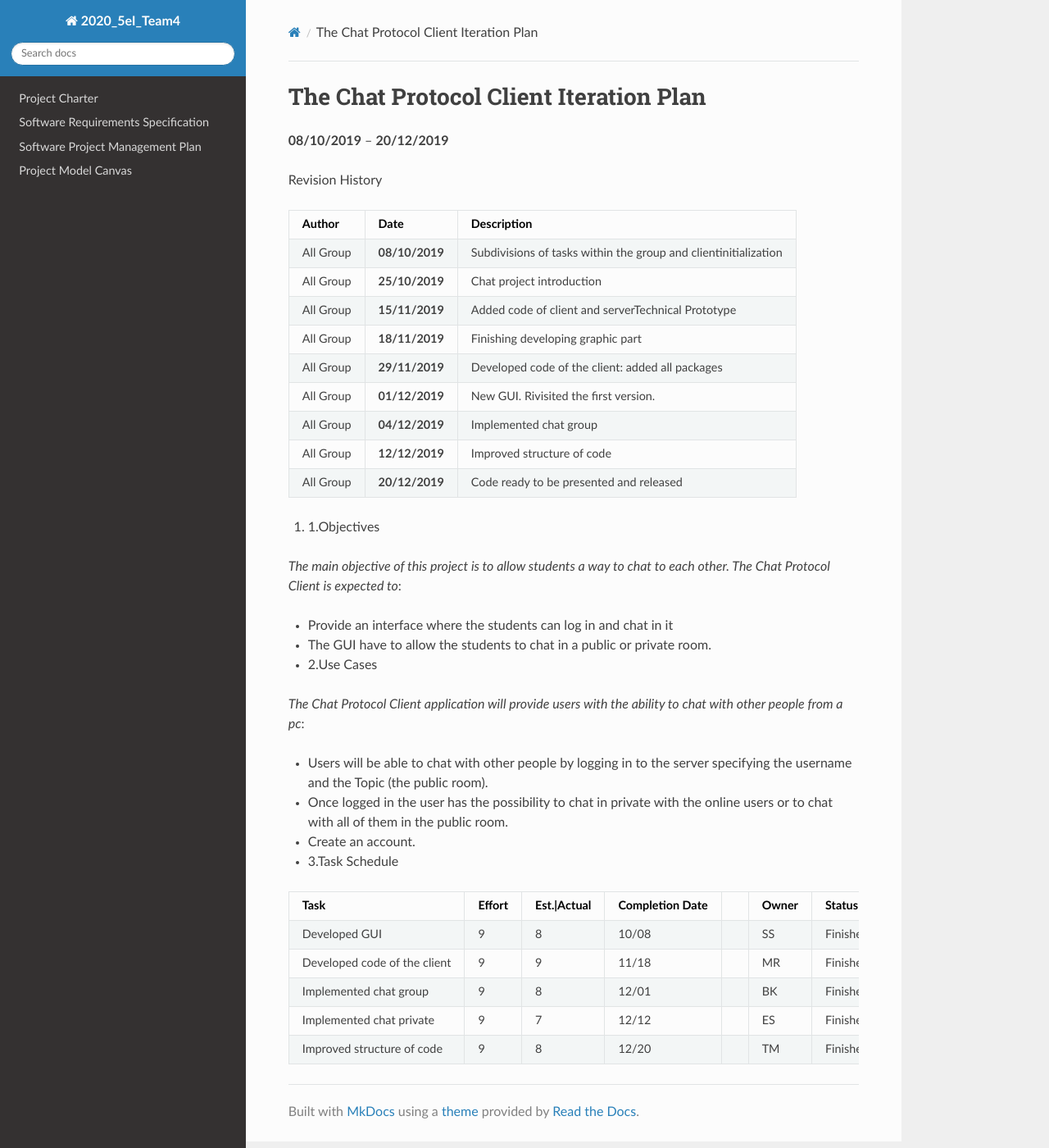
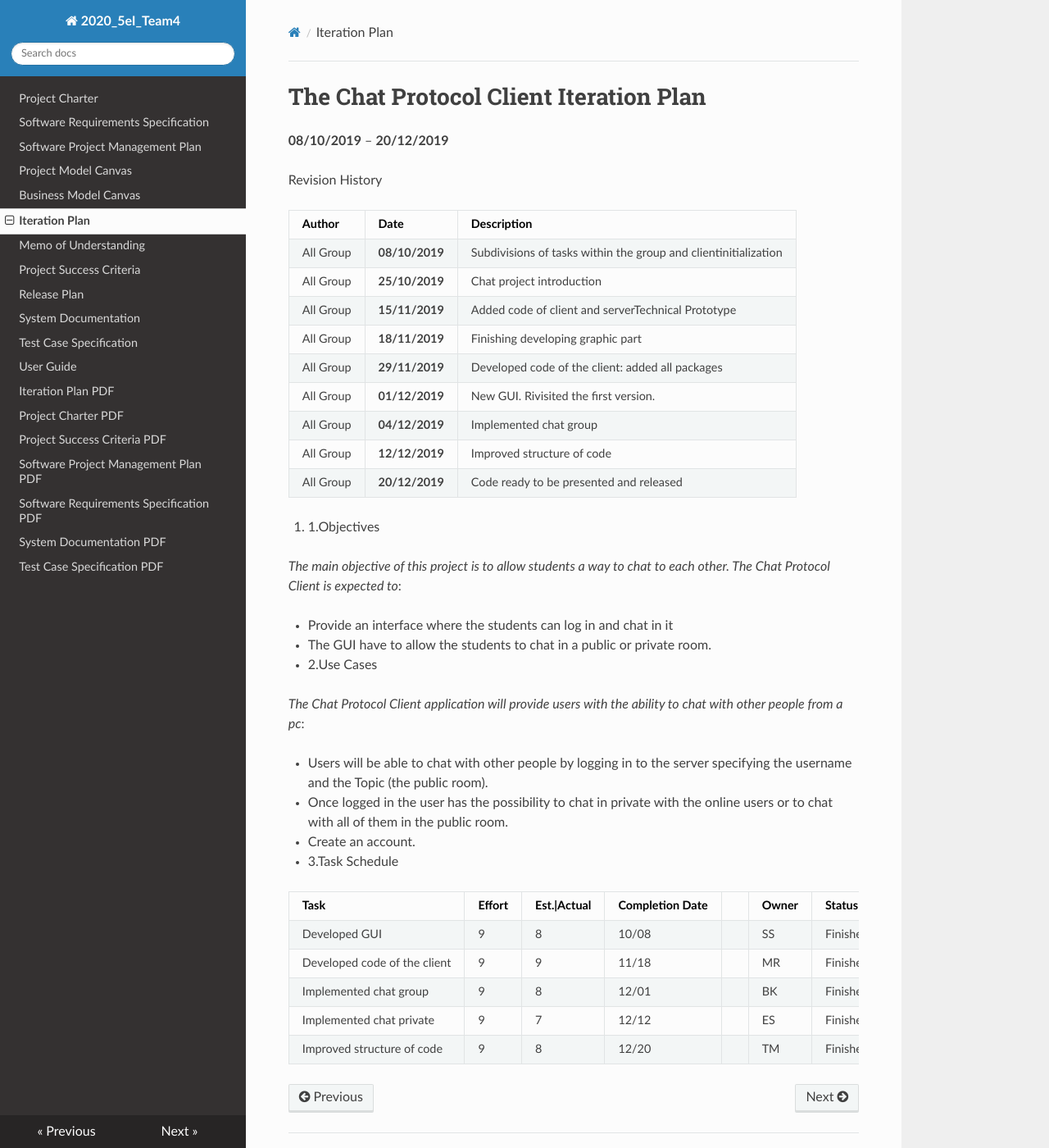
Before and after one commit to sabrinaer2001/Client, an MkDocs documentation site: the page built from docs/Iteration Plan.md, in a window 1280 px wide and 1400 px high. Shown: the whole window at 82% size. Built offline with MkDocs 1.6.1, drawn with Linux system fonts in a browser that asks for light colours; nearby versions of some CDN libraries.

Commit message:
Update mkdocs.yml

```diff
--- a/mkdocs.yml
+++ b/mkdocs.yml
@@ -4,6 +4,24 @@ nav:
     - 'Software Requirements Specification': 'Software Requirements Specification.md'
     - 'Software Project Management Plan': 'Software Project Management Plan.md'
     - 'Project Model Canvas': 'canvas model.pdf'
+    - 'Business Model Canvas': 'business_model_canvas.pdf'
+    - 'Iteration Plan': 'Iteration Plan.md'
+    - 'Memo of Understanding': 'MOU.md'
+    - 'Project Success Criteria': 'Project Success Criteria.md'
+    - 'Release Plan': 'Release Plan.md'
+    - 'System Documentation' : 'System Documentation.md'
+    - 'Test Case Specification' : 'test case specification.md'
+    - 'User Guide' : 'User-Guide.md'
+    - 'Iteration Plan PDF': 'Iteration Plan.pdf'
+    - 'Project Charter PDF': 'Project Charter.pdf'
+    - 'Project Success Criteria PDF': 'Project Success Criteria.pdf'
+    - 'Software Project Management Plan PDF': 'Software Project Management Plan.pdf'
+    - 'Software Requirements Specification PDF': 'Software Requirements Specification.pdf'
+    - 'System Documentation PDF': 'System Documentation.pdf'
+    - 'Test Case Specification PDF': 'test case specification.pdf'
+
+
+
 
 
 theme:
```
